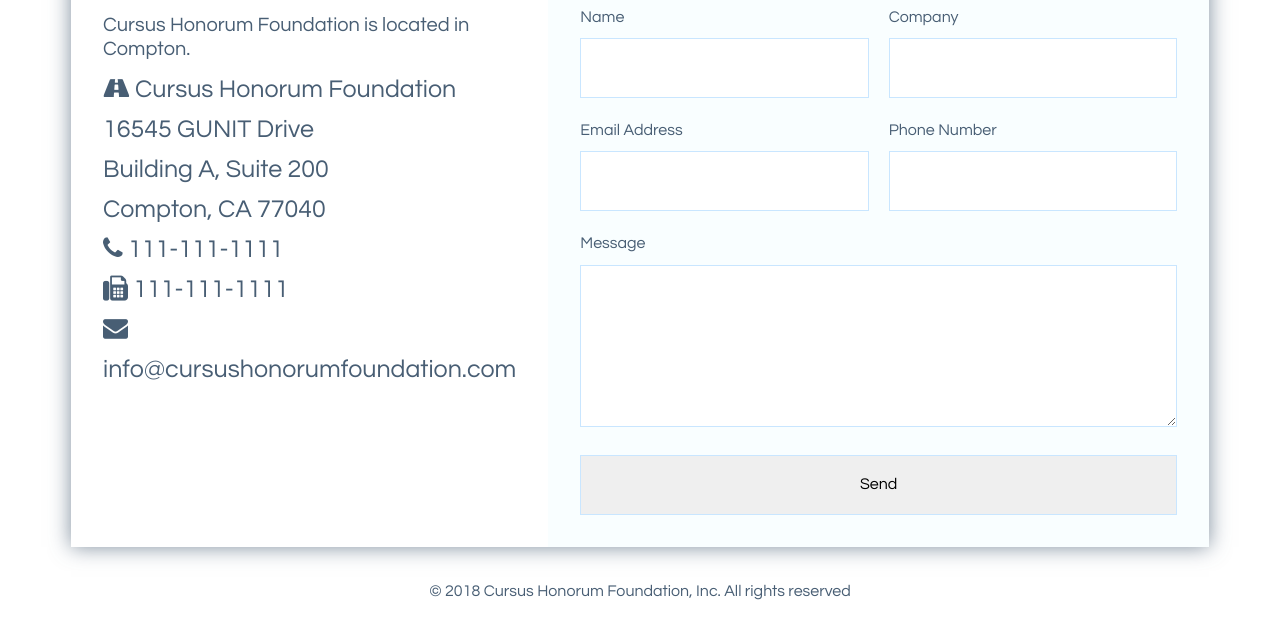
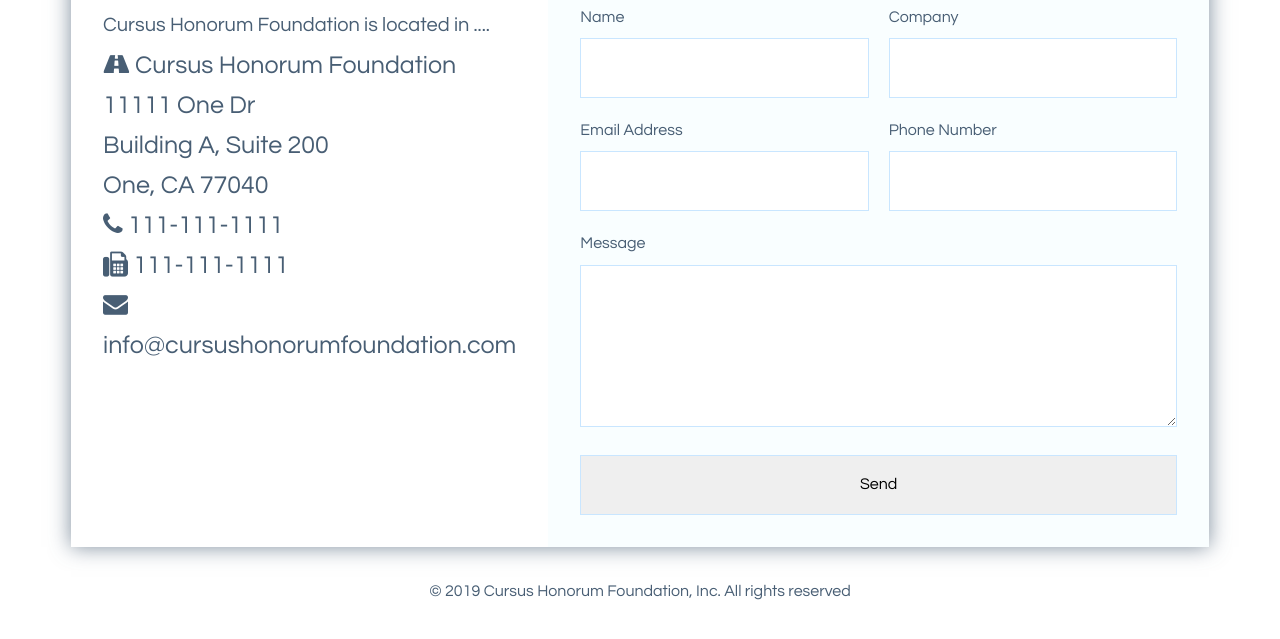
Before and after one commit to obscure-web/Cursus-Honorum-Foundation, a plain HTML site: page contact.html in a window 1280 px wide. Shown: the part 157-796 px from the top of the page. Drawn offline with nearby package versions, Linux system fonts and the light colour scheme.

Commit message:
removed location

```diff
--- a/contact.html
+++ b/contact.html
@@ -41,12 +41,12 @@
     <div class="wrapper animated bounceInLeft">
       <div class="company-info">
         <h3>Cursus Honorum Foundation</h3>
-        <h5>Cursus Honorum Foundation is located in Compton.</h5>
+        <h5>Cursus Honorum Foundation is located in ....</h5>
         <ul>
           <li><i class="fa fa-road"></i> Cursus Honorum Foundation <br>
-          16545 GUNIT Drive <br>
+          11111 One Dr <br>
           Building A, Suite 200 <br>
-          Compton, CA 77040</li>
+          One, CA 77040</li>
           <li><i class="fa fa-phone"></i> 111-111-1111</li>
           <li><i class="fa fa-fax"></i> 111-111-1111</li>
           <li><i class="fa fa-envelope"></i> info@cursushonorumfoundation.com</li>
@@ -88,7 +88,7 @@
     <div class="container-fluid padding">
       <div class="row text-center">
         <div class="col-12">
-            <p>© 2018 Cursus Honorum Foundation, Inc. All rights reserved</p>
+            <p>© 2019 Cursus Honorum Foundation, Inc. All rights reserved</p>
         </div>
       </div>
     </div>
```
